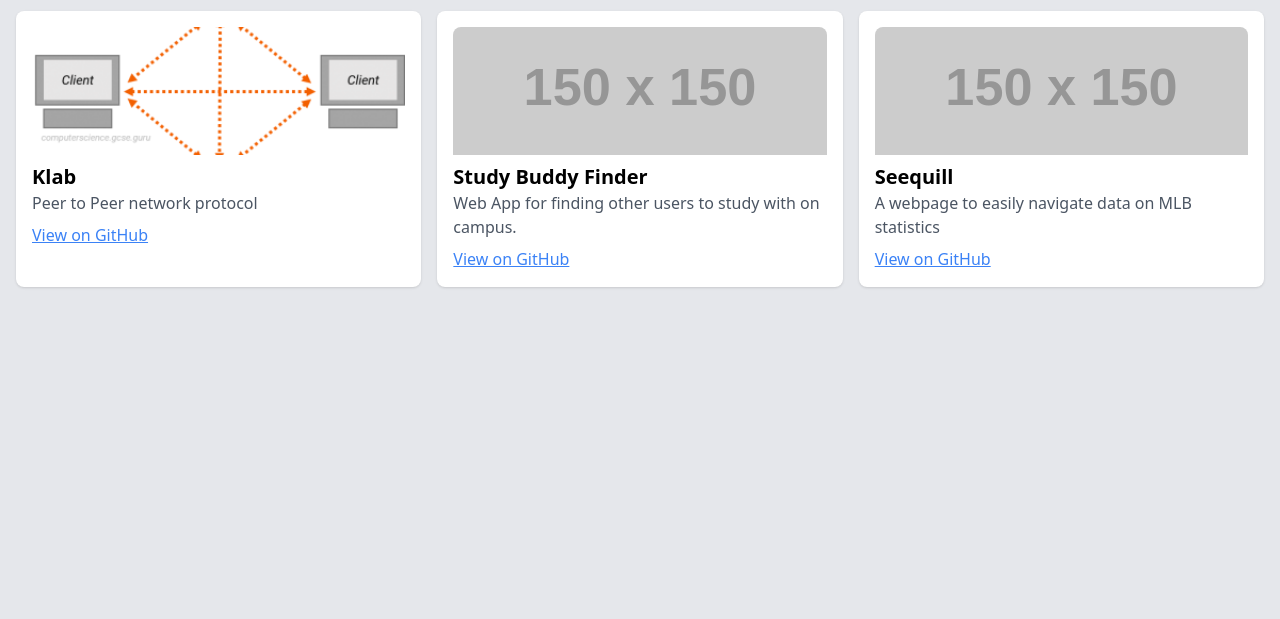
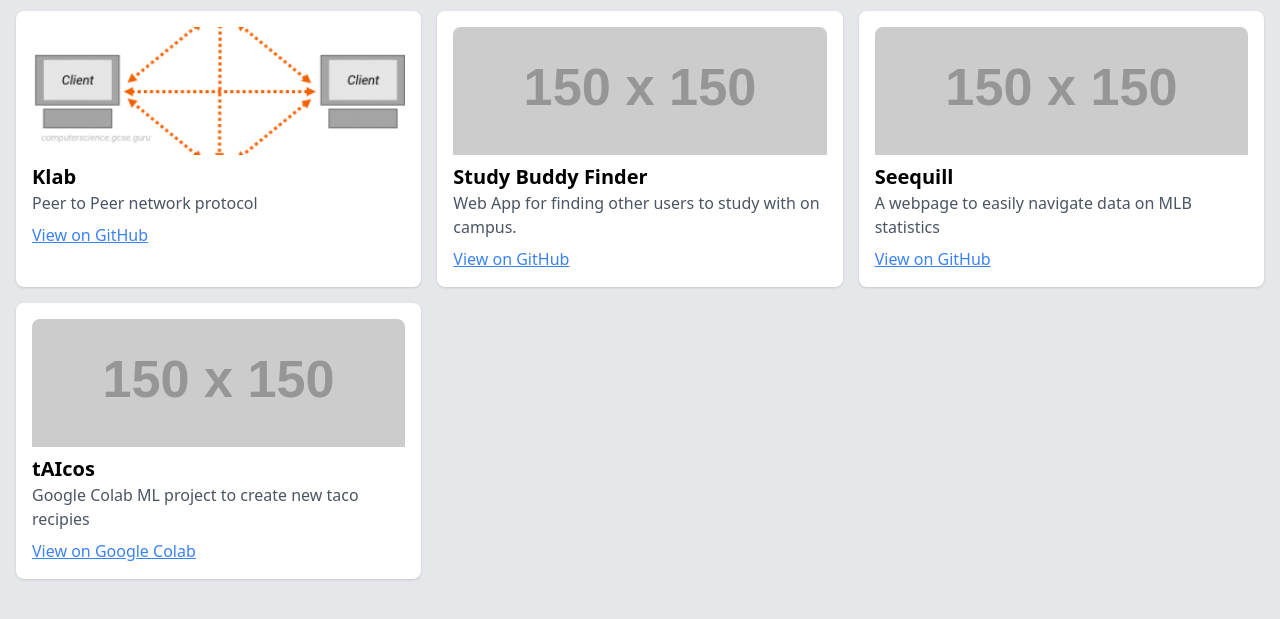
Before and after one commit to DavidDay1/davidday1.github.io, a plain HTML site: page projects.html in a window 1280 px wide. Shown: the part 65-684 px from the top of the page. Drawn offline with nearby package versions, Linux system fonts and the light colour scheme; placeholder pictures from the web are drawn by us.

Commit message:
Update projects.html
added tAIcos

```diff
--- a/projects.html
+++ b/projects.html
@@ -65,6 +65,12 @@
                 <p class="text-gray-600">A webpage to easily navigate data on MLB statistics</p>
                 <a href="https://github.com/hkaase/Seequill" class="text-blue-500 underline mt-2 block">View on GitHub</a>
             </div>
+            <div class="bg-white p-4 rounded-lg shadow">
+                <img src="https://via.placeholder.com/150" alt="tAIcos" class="w-full h-32 object-cover rounded-t-lg">
+                <h3 class="text-xl font-bold mt-2">tAIcos</h3>
+                <p class="text-gray-600">Google Colab ML project to create new taco recipies</p>
+                <a href="https://colab.research.google.com/drive/1tMANGa60s-T6oKj2KfuYC0cavbgDJYff?usp=sharing" class="text-blue-500 underline mt-2 block">View on Google Colab</a>
+            </div>
             </div>
         <!-- Contact Popup (hidden by default) -->
         <div id="contact-popup" class="contact-popup">
```
